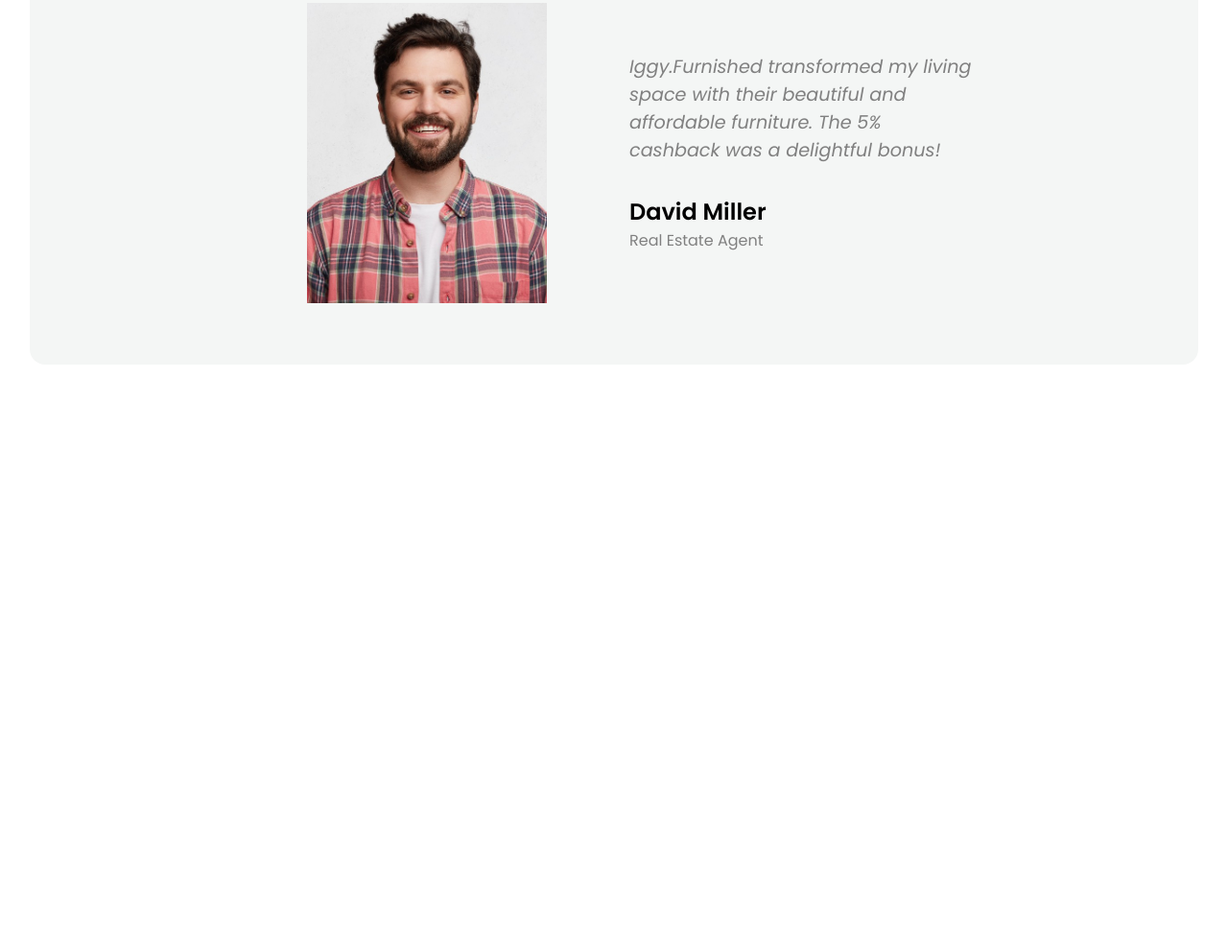
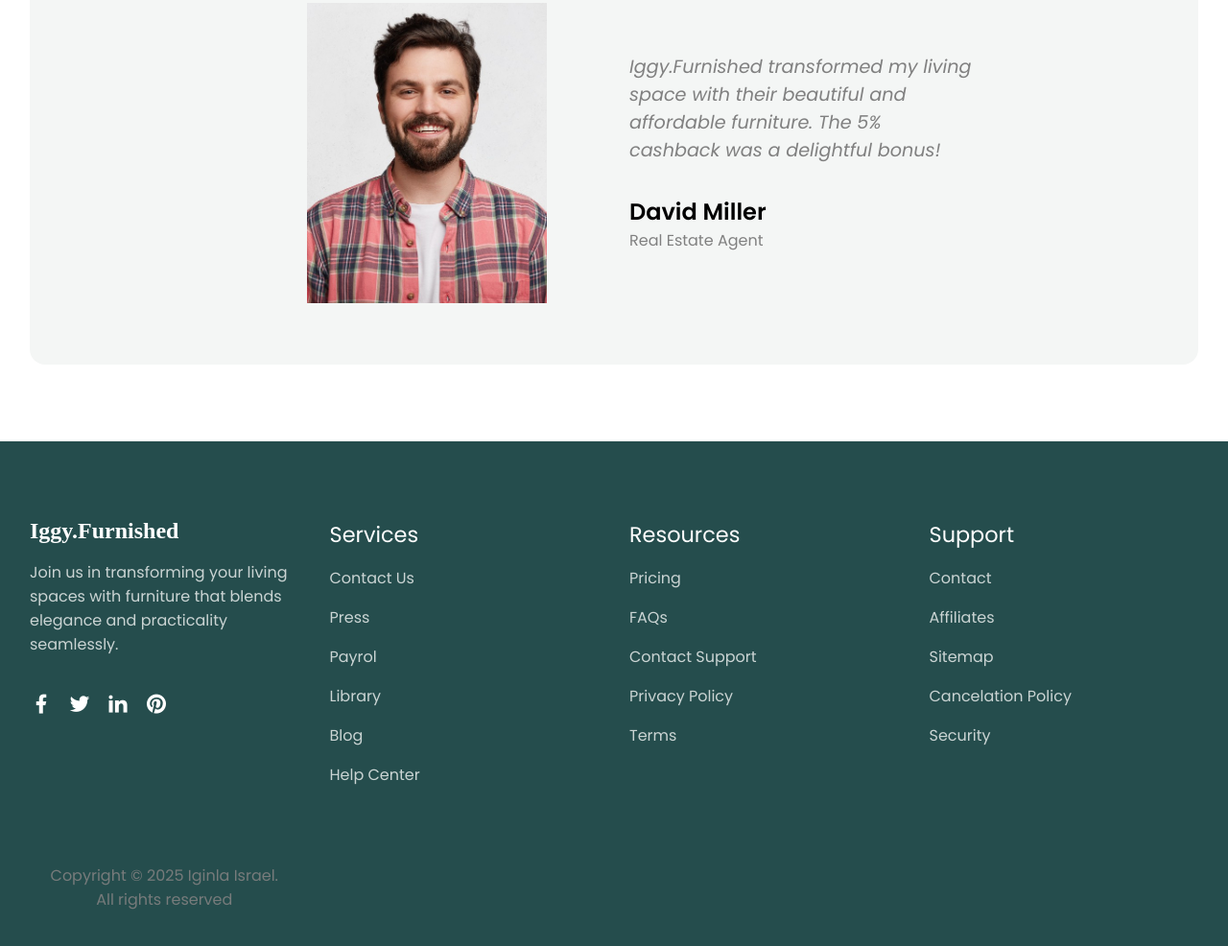
Before and after one commit to IginlaIsrael/Iggy.Furnished, a plain HTML site: page index.html in a window 1280 px wide. Shown: the part 3581-4567 px from the top of the page at 96% size. Before the commit the page ends 4201 px from the top, so only its background shows below. Drawn offline with nearby package versions, Linux system fonts and the light colour scheme.

Commit message:
adding footer

```diff
--- a/index.html
+++ b/index.html
@@ -238,8 +238,57 @@
     <footer class="footer" id="#contact">
         <div class="section_container footer_container">
             <div class="footer_col">
-
+                <div class="footer_logo">
+                    <a href="#" class="logo">Iggy.Furnished</a>
+                </div>
+                <p>Join us in transforming your living spaces with furniture that blends elegance and practicality seamlessly.</p>
+                <ul class="footer_socials">
+                    <li>
+                        <a href="#"><i class="ri-facebook-fill"></i></a>
+                    </li>
+                    <li>
+                        <a href="#"><i class="ri-twitter-fill"></i></a>
+                    </li>
+                    <li>
+                        <a href="#"><i class="ri-linkedin-fill"></i></a>
+                    </li>
+                    <li>
+                        <a href="#"><i class="ri-pinterest-fill"></i></a>
+                    </li>
+                </ul>
             </div>
+            <div class="footer_col">
+                <h4>Services</h4>
+                <ul class="footer_links">
+                    <li><a href="#">Contact Us</a></li>
+                    <li><a href="#">Press</a></li>
+                    <li><a href="#">Payrol</a></li>
+                    <li><a href="#">Library</a></li>
+                    <li><a href="#">Blog</a></li>
+                    <li><a href="#">Help Center</a></li>
+                </ul>
+            </div>
+            <div class="footer_col">
+                <h4>Resources</h4>
+                <ul class="footer_links">
+                    <li><a href="#">Pricing</a></li>
+                    <li><a href="#">FAQs</a></li>
+                    <li><a href="#">Contact Support</a></li>
+                    <li><a href="#">Privacy Policy</a></li>
+                    <li><a href="#">Terms</a></li>
+                </ul>
+            </div>
+            <div class="footer_col">
+                <h4>Support</h4>
+                <ul class="footer_links">
+                    <li><a href="#">Contact</a></li>
+                    <li><a href="#">Affiliates</a></li>
+                    <li><a href="#">Sitemap</a></li>
+                    <li><a href="#">Cancelation Policy</a></li>
+                    <li><a href="#">Security</a></li>
+                </ul>
+            </div>
+            <div class="footer_bar">Copyright &copy; 2025 Iginla Israel. All rights reserved</div>
         </div>
     </footer>
 
--- a/styles.css
+++ b/styles.css
@@ -316,6 +316,66 @@ nav{
     font-weight: 400;
     color: gray;
 }
+.footer{
+    background-color: var(--primary-color);
+    color: var(--white);
+}
+.footer_container{
+    display: grid;
+    gap: 4rem 2rem;
+}
+.footer_logo{
+    margin-bottom: 1rem;
+}
+.footer_logo .logo{
+    color: var(--white);
+}
+.footer_col p{
+    margin-bottom: 2rem;
+    color: var(--extra-light);
+    opacity: 0.8;
+}
+.footer_socials{
+    display: flex;
+    align-items: center;
+    gap: 1rem;
+}
+
+.footer_socials a{
+    font-size: 1.5rem;
+    color: var(--white);
+}
+.footer_socials a:hover{
+    color: var(--text-light);
+    opacity: 0.7;
+}
+.footer_col h4{
+    margin-bottom: 1rem;
+    font-size: 1.4rem;
+    font-weight: 400;
+    color: var(--white);
+}
+.footer_links{
+    display: grid;
+    gap: 1rem;
+}
+.footer_links a{
+    color: var(--extra-light);
+    opacity: 0.8;
+}
+.footer_links a:hover{
+    color: var(--text-light);
+    opacity: 0.7;
+}
+.footer_bar{
+    text-align: center;
+    color: gray;
+    padding: 1rem;
+    font-size: 1rem;
+    opacity: 0.9;
+}
+
+
 @media (width > 500px) {
     .deals_container{
         grid-template-columns: repeat(2,1fr);
@@ -324,6 +384,9 @@ nav{
         grid-template-columns: repeat(2, 1fr);
     }
     .product_grid{
+        grid-template-columns: repeat(2,1fr);
+    }
+    .footer_container{
         grid-template-columns: repeat(2,1fr);
     }
 }
@@ -429,6 +492,9 @@ nav{
         align-items: center;
         text-align: left;
     }
+    .footer_container{
+        grid-template-columns: repeat(4,1fr);
+    }
 }
 
 @media (width > 1024px) {
```
